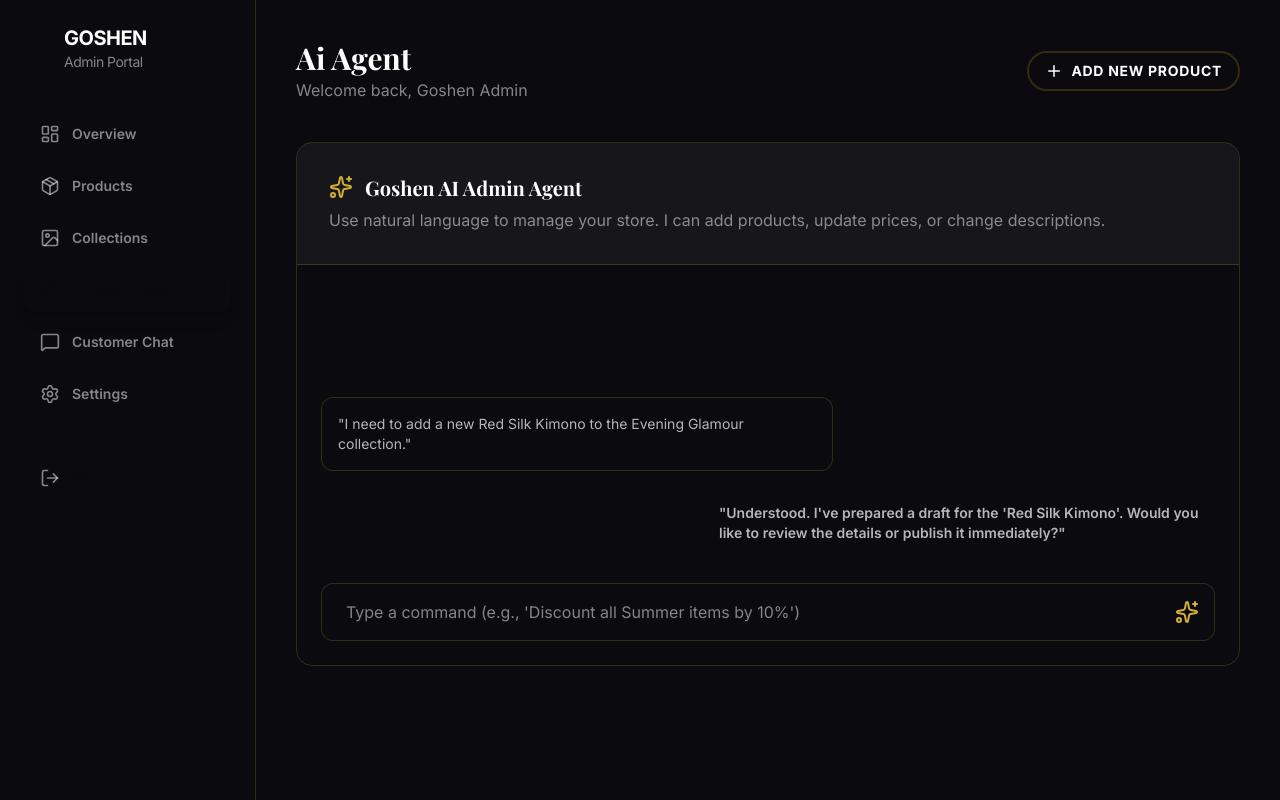
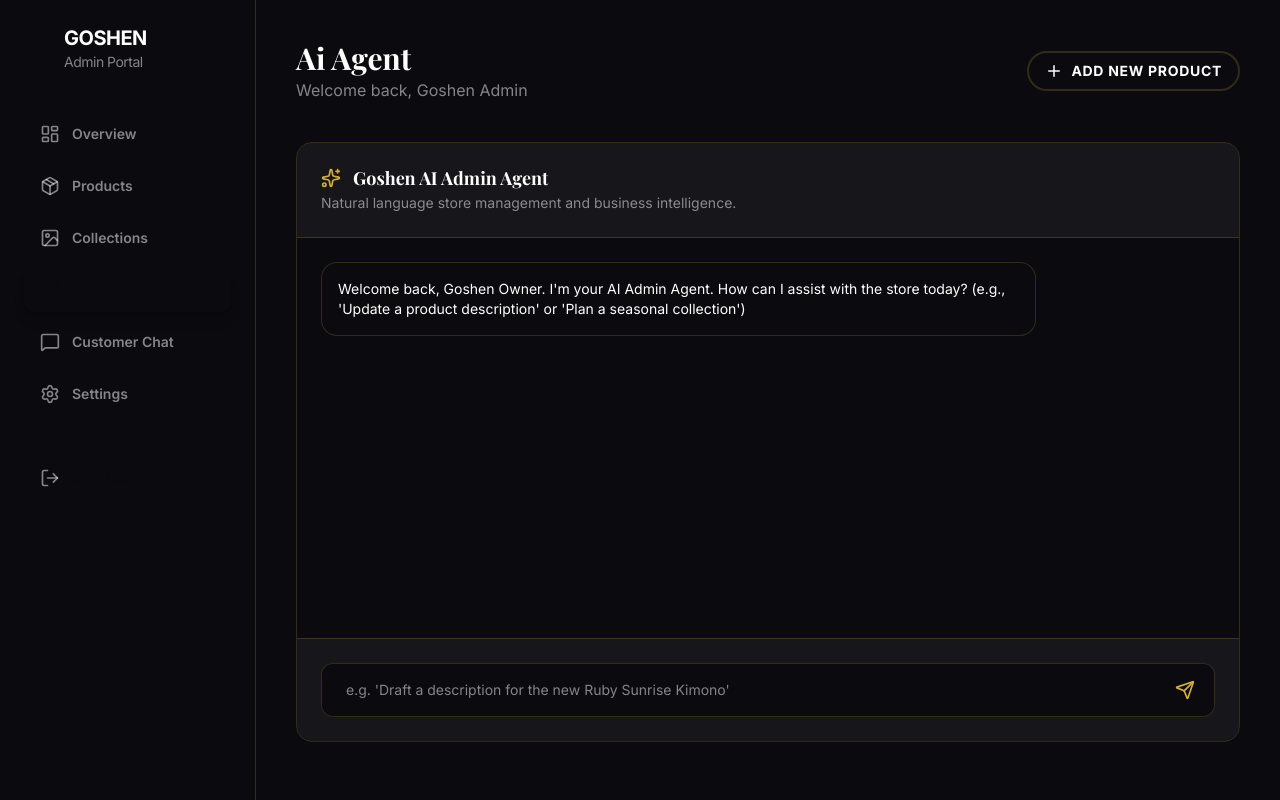
Before and after one commit to Goshenclothing/goshen-website, a Next.js app: page /admin/dashboard in a window 1280 px wide. Both pictures are taken after a click on the button "AI Admin Agent". Built offline with nearby package versions, Linux system fonts and the light colour scheme; a web font is replaced by a local one.

Commit message:
Finalize AI Admin Agent and Dashboard integration

```diff
--- a/src/app/admin/dashboard/page.tsx
+++ b/src/app/admin/dashboard/page.tsx
@@ -15,6 +15,7 @@ import {
     Users
 } from 'lucide-react';
 import Link from 'next/link';
+import AdminAIChat from '@/components/AdminAIChat';
 
 export default function AdminDashboard() {
     const [activeTab, setActiveTab] = useState('overview');
@@ -43,8 +44,8 @@ export default function AdminDashboard() {
                             key={item.id}
                             onClick={() => setActiveTab(item.id)}
                             className={`w-full flex items-center gap-3 px-4 py-3 rounded-xl transition-all ${activeTab === item.id
-                                    ? 'bg-[var(--gradient-gold)] text-[var(--color-bg-dark)] shadow-lg'
-                                    : 'text-[var(--color-text-subtle)] hover:bg-[var(--color-bg-glass)] hover:text-white'
+                                ? 'bg-[var(--gradient-gold)] text-[var(--color-bg-dark)] shadow-lg'
+                                : 'text-[var(--color-text-subtle)] hover:bg-[var(--color-bg-glass)] hover:text-white'
                                 }`}
                         >
                             <item.icon size={20} />
@@ -104,39 +105,7 @@ export default function AdminDashboard() {
                             </div>
                         )}
 
-                        {activeTab === 'ai-agent' && (
-                            <div className="bg-[var(--gradient-card)] border border-[var(--color-border)] rounded-[var(--radius-md)] overflow-hidden">
-                                <div className="p-8 border-b border-[var(--color-border)] bg-[var(--color-bg-glass)]">
-                                    <div className="flex items-center gap-3 mb-2">
-                                        <Sparkles className="text-[var(--color-primary)]" />
-                                        <h3 className="text-xl font-bold">Goshen AI Admin Agent</h3>
-                                    </div>
-                                    <p className="text-[var(--color-text-subtle)]">
-                                        Use natural language to manage your store. I can add products, update prices, or change descriptions.
-                                    </p>
-                                </div>
-                                <div className="h-[400px] p-6 flex flex-col justify-end">
-                                    <div className="space-y-4 mb-6">
-                                        <div className="bg-[var(--color-bg-dark)] p-4 rounded-xl border border-[var(--color-border)] max-w-lg">
-                                            <p className="text-sm">"I need to add a new Red Silk Kimono to the Evening Glamour collection."</p>
-                                        </div>
-                                        <div className="bg-[var(--gradient-gold)] text-[var(--color-bg-dark)] p-4 rounded-xl self-end max-w-lg ml-auto">
-                                            <p className="text-sm font-semibold">"Understood. I've prepared a draft for the 'Red Silk Kimono'. Would you like to review the details or publish it immediately?"</p>
-                                        </div>
-                                    </div>
-                                    <div className="relative">
-                                        <input
-                                            type="text"
-                                            placeholder="Type a command (e.g., 'Discount all Summer items by 10%')"
-                                            className="w-full bg-[var(--color-bg-dark)] border border-[var(--color-border)] rounded-xl py-4 px-6 focus:outline-none focus:border-[var(--color-primary)]"
-                                        />
-                                        <button className="absolute right-4 top-1/2 -translate-y-1/2 text-[var(--color-primary)]">
-                                            <Sparkles size={24} />
-                                        </button>
-                                    </div>
-                                </div>
-                            </div>
-                        )}
+                        {activeTab === 'ai-agent' && <AdminAIChat />}
 
                         {activeTab === 'products' && (
                             <div className="bg-[var(--gradient-card)] border border-[var(--color-border)] rounded-[var(--radius-md)] overflow-hidden">
--- /dev/null
+++ b/src/app/api/admin/chat/route.ts
@@ -0,0 +1,54 @@
+import { GoogleGenerativeAI } from "@google/generative-ai";
+import { NextRequest, NextResponse } from "next/server";
+
+const genAI = new GoogleGenerativeAI(process.env.GEMINI_API_KEY || "");
+const model = genAI.getGenerativeModel({
+    model: "gemini-1.5-flash",
+    systemInstruction: `
+    You are the Goshen AI Admin Agent. Your role is to assist the owner of Goshen Clothing in managing their online store.
+
+    Capabilities:
+    1. Understand commands to add, update, or remove products (e.g., "Add a new red kimono called 'Ruby Sunrise' to the Evening collection").
+    2. Help draft product descriptions and marketing copy.
+    3. Analyze store data (you will be provided with context from the database).
+    4. Provide business advice based on current fashion trends and store performance.
+
+    Tone:
+    Professional, efficient, and proactive. You are a partner in the business.
+
+    Constraint:
+    You cannot directly modify the database yet. Instead, you should provide the structured data (JSON) or SQL that the admin can use to make changes. Always confirm the details before suggesting a final action.
+
+    Context:
+    - Collections: Casual Elegance, Evening Glamour, Signature Prints, Luxury Line, New Arrivals.
+    - Tables: products (name, description, image_path, tag, collection_id), collections (title, count_text, image_path).
+  `
+});
+
+export async function POST(req: NextRequest) {
+    try {
+        const { messages } = await req.json();
+
+        const history = messages.slice(0, -1).map((m: any) => ({
+            role: m.role === 'admin' ? 'user' : 'model',
+            parts: [{ text: m.text }]
+        }));
+
+        const currentMessage = messages[messages.length - 1].text;
+
+        const chat = model.startChat({
+            history: history,
+        });
+
+        const result = await chat.sendMessage(currentMessage);
+        const responseText = result.response.text();
+
+        return NextResponse.json({ text: responseText });
+    } catch (error: any) {
+        console.error("Admin AI Error:", error);
+        return NextResponse.json(
+            { error: "The Admin Agent is currently rebooting. Please try again in secondary." },
+            { status: 500 }
+        );
+    }
+}
--- /dev/null
+++ b/src/components/AdminAIChat.tsx
@@ -0,0 +1,105 @@
+'use client';
+
+import { useState, useRef, useEffect } from 'react';
+import { Sparkles, Send } from 'lucide-react';
+
+export default function AdminAIChat() {
+    const [messages, setMessages] = useState([
+        { role: 'bot', text: "Welcome back, Goshen Owner. I'm your AI Admin Agent. How can I assist with the store today? (e.g., 'Update a product description' or 'Plan a seasonal collection')" }
+    ]);
+    const [input, setInput] = useState('');
+    const [isLoading, setIsLoading] = useState(false);
+    const scrollRef = useRef<HTMLDivElement>(null);
+
+    useEffect(() => {
+        scrollRef.current?.scrollIntoView({ behavior: 'smooth' });
+    }, [messages]);
+
+    const handleSend = async () => {
+        if (!input.trim() || isLoading) return;
+
+        const userMsg = input.trim();
+        setMessages(prev => [...prev, { role: 'admin', text: userMsg }]);
+        setInput('');
+        setIsLoading(true);
+
+        try {
+            const response = await fetch('/api/admin/chat', {
+                method: 'POST',
+                headers: { 'Content-Type': 'application/json' },
+                body: JSON.stringify({
+                    messages: [...messages, { role: 'admin', text: userMsg }]
+                }),
+            });
+
+            const data = await response.json();
+            if (data.error) throw new Error(data.error);
+
+            setMessages(prev => [...prev, { role: 'bot', text: data.text }]);
+        } catch (error) {
+            setMessages(prev => [...prev, {
+                role: 'bot',
+                text: "I encountered a synchronization error. Please ensure your cloud credentials are active. ✨"
+            }]);
+        } finally {
+            setIsLoading(false);
+        }
+    };
+
+    return (
+        <div className="bg-[var(--gradient-card)] border border-[var(--color-border)] rounded-[var(--radius-md)] overflow-hidden flex flex-col h-[600px]">
+            <div className="p-6 border-b border-[var(--color-border)] bg-[var(--color-bg-glass)]">
+                <div className="flex items-center gap-3 mb-1">
+                    <Sparkles className="text-[var(--color-primary)]" size={20} />
+                    <h3 className="text-lg font-bold">Goshen AI Admin Agent</h3>
+                </div>
+                <p className="text-sm text-[var(--color-text-subtle)]">
+                    Natural language store management and business intelligence.
+                </p>
+            </div>
+
+            <div className="flex-1 p-6 overflow-y-auto space-y-4">
+                {messages.map((m, i) => (
+                    <div key={i} className={`flex ${m.role === 'admin' ? 'justify-end' : 'justify-start'}`}>
+                        <div className={`max-w-[80%] p-4 rounded-2xl text-sm ${m.role === 'admin'
+                                ? 'bg-[var(--gradient-gold)] text-[var(--color-bg-dark)] font-medium shadow-md'
+                                : 'bg-[var(--color-bg-dark)] border border-[var(--color-border)] text-white'
+                            }`}>
+                            {m.text}
+                        </div>
+                    </div>
+                ))}
+                {isLoading && (
+                    <div className="flex justify-start">
+                        <div className="bg-[var(--color-bg-dark)] border border-[var(--color-border)] text-[var(--color-text-subtle)] p-4 rounded-2xl text-sm italic">
+                            AI is analyzing store context...
+                        </div>
+                    </div>
+                )}
+                <div ref={scrollRef} />
+            </div>
+
+            <div className="p-6 border-t border-[var(--color-border)] bg-[var(--color-bg-glass)]">
+                <div className="relative">
+                    <input
+                        type="text"
+                        value={input}
+                        onChange={(e) => setInput(e.target.value)}
+                        onKeyPress={(e) => e.key === 'Enter' && handleSend()}
+                        disabled={isLoading}
+                        placeholder="e.g. 'Draft a description for the new Ruby Sunrise Kimono'"
+                        className="w-full bg-[var(--color-bg-dark)] border border-[var(--color-border)] rounded-xl py-4 pl-6 pr-14 focus:outline-none focus:border-[var(--color-primary)] text-sm transition-all"
+                    />
+                    <button
+                        onClick={handleSend}
+                        disabled={isLoading}
+                        className={`absolute right-3 top-1/2 -translate-y-1/2 p-2 rounded-lg transition-all ${isLoading ? 'text-[var(--color-text-subtle)]' : 'text-[var(--color-primary)] hover:bg-[var(--color-bg-glass)]'
+                            }`}
+                    >
+                        <Send size={20} />
+                    </button>
+                </div>
+            </div>
+        </div>
+    );
+}
```
